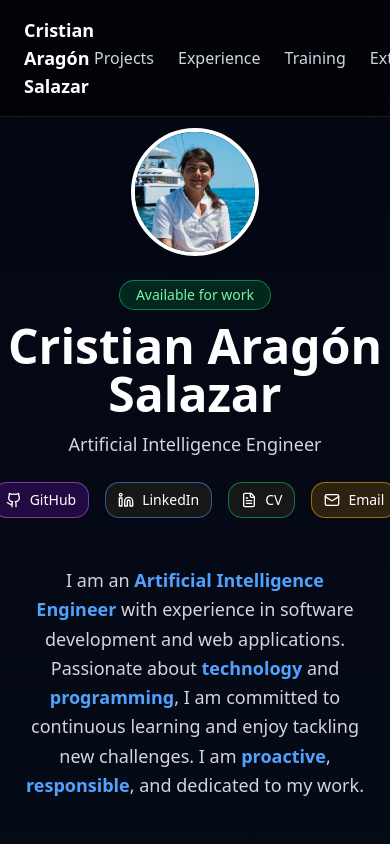
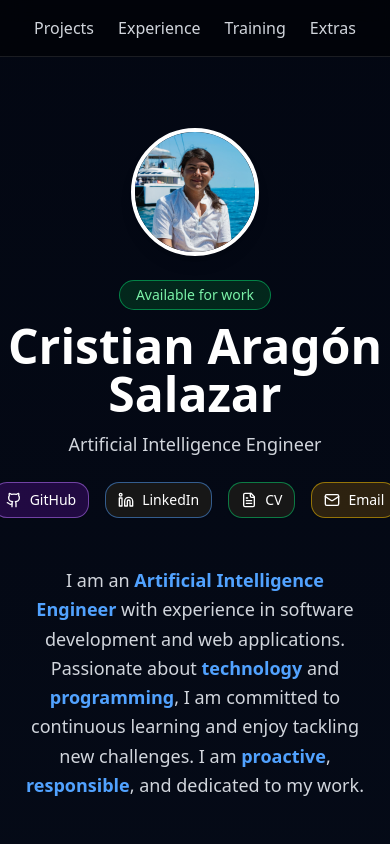
Before and after one commit to Kurisari/portfolio, a Next.js app: page / in a window 390 px wide. Shown: the top 844 px of the page. Built offline with nearby package versions, Linux system fonts and the light colour scheme.

Commit message:
feat: Update header layout for improved responsiveness and visibility

```diff
--- a/src/app/page.tsx
+++ b/src/app/page.tsx
@@ -10,8 +10,8 @@ export default function Home() {
   return (
     <main className="min-h-screen bg-gradient-to-b from-gray-950 via-gray-900 to-black text-white">
       <header className="fixed top-0 left-0 w-full bg-black/50 backdrop-blur-md border-b border-white/10 z-50">
-        <div className="max-w-6xl mx-auto flex justify-between items-center py-4 px-6">
-          <h1 className="text-lg font-bold text-white">{portfolio.name}</h1>
+        <div className="max-w-6xl mx-auto flex flex-col md:flex-row justify-center md:justify-between items-center py-4 px-6 text-center md:text-left">
+          <h1 className="hidden md:block text-lg font-bold text-white">{portfolio.name}</h1>
           <nav className="flex gap-6 text-gray-300">
             <a href="#projects" className="hover:text-white transition">Projects</a>
             <a href="#experience" className="hover:text-white transition">Experience</a>
```
